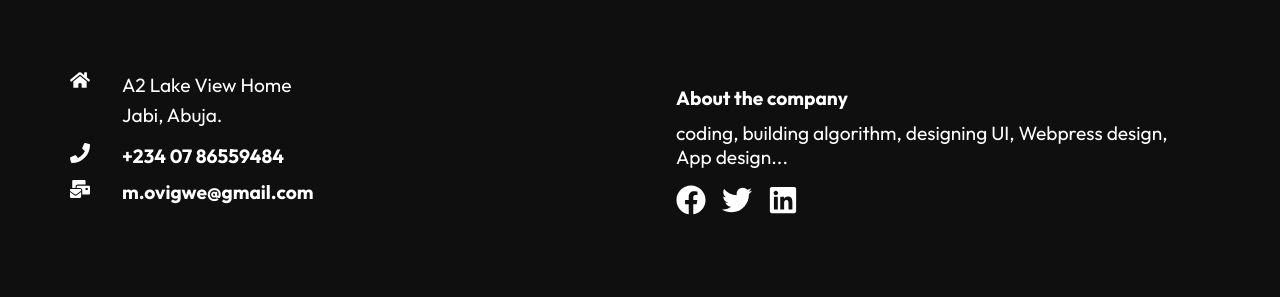
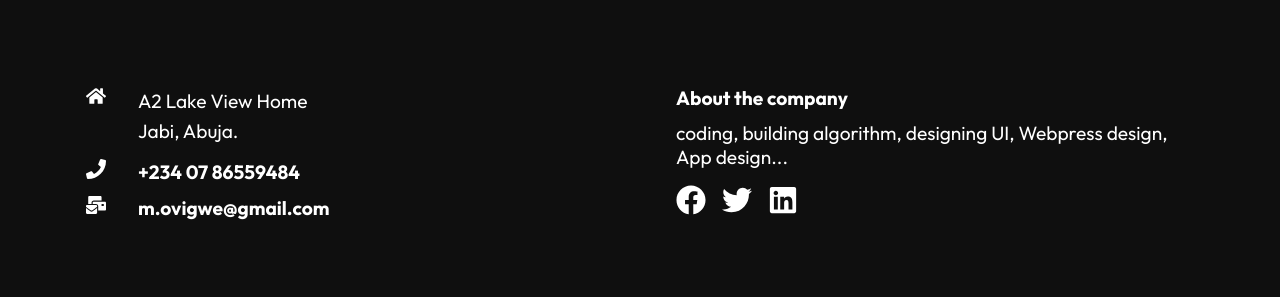
Before and after one commit to AkpokigheMarvellous/Webstack-Portfolio-Project, a React (Create React App) app in the folder marvend/: page /about in a window 1280 px wide. Shown: the part 960-1257 px from the top of the page. Built offline with nearby package versions, Linux system fonts and the light colour scheme.

Commit message:
styling diff pages

```diff
--- a/marvend/src/components/FooterStyles.css
+++ b/marvend/src/components/FooterStyles.css
@@ -17,7 +17,7 @@
     max-width: 100%;
     display: flex;
     flex-direction: column;
-    padding:
+    padding: 1rem;
 }
 
 .location {
```
